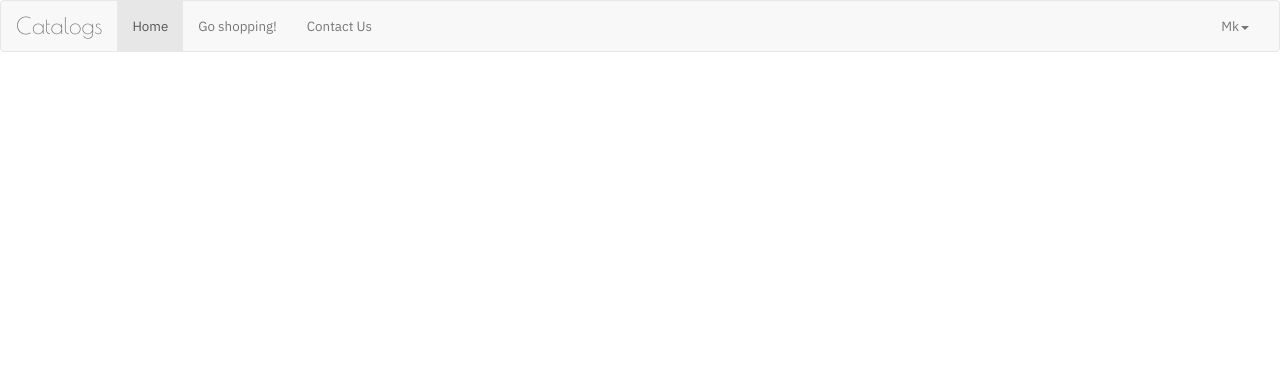
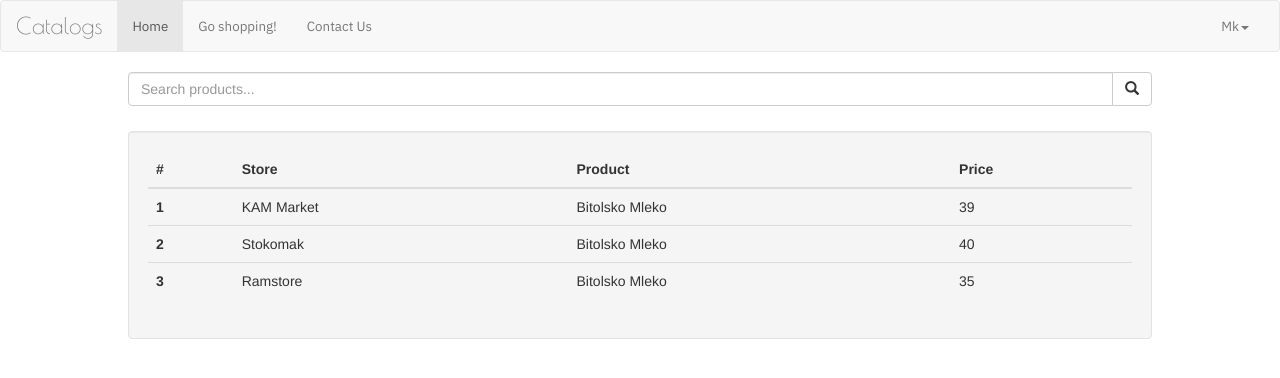
Before and after one commit to antevska/ProjectCatalogs, a PHP site: page / in a window 1280 px wide. Shown: the top 378 px of the page. Run offline with PHP 8.4, Linux system fonts and the light colour scheme.

Commit message:
Initial index page design

```diff
--- a/www/src/index.php
+++ b/www/src/index.php
@@ -48,5 +48,49 @@
         </div>
     </nav>
     <!-- NAVBAR#END -->
+    <center>
+        <div style="width: 80%">
+            <div class="input-group">
+                <input type="text" class="form-control" placeholder="Search products...">
+                <span class="input-group-btn">
+        <button class="btn btn-default" type="button"><span class="
+glyphicon glyphicon-search"></span></button>
+                </span>
+            </div>
+        </div>
+
+        <div class="well" style="width: 80%; margin-top: 25px;">
+          <table class="table">
+            <thead>
+              <tr>
+                <th scope="col">#</th>
+                <th scope="col">Store</th>
+                <th scope="col">Product</th>
+                <th scope="col">Price</th>
+              </tr>
+            </thead>
+            <tbody>
+              <tr>
+                <th scope="row">1</th>
+                <td>KAM Market</td>
+                <td>Bitolsko Mleko</td>
+                <td>39</td>
+              </tr>
+              <tr>
+                <th scope="row">2</th>
+                <td>Stokomak</td>
+                <td>Bitolsko Mleko</td>
+                <td>40</td>
+              </tr>
+              <tr>
+                <th scope="row">3</th>
+                <td>Ramstore</td>
+                <td>Bitolsko Mleko</td>
+                <td>35</td>
+              </tr>
+            </tbody>
+          </table>
+        </div>
+    </center>
 </body>
 </html>
```
